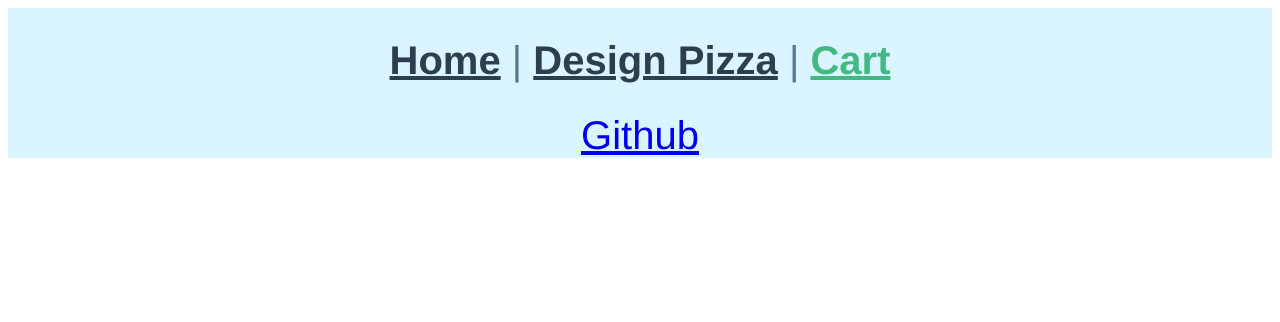
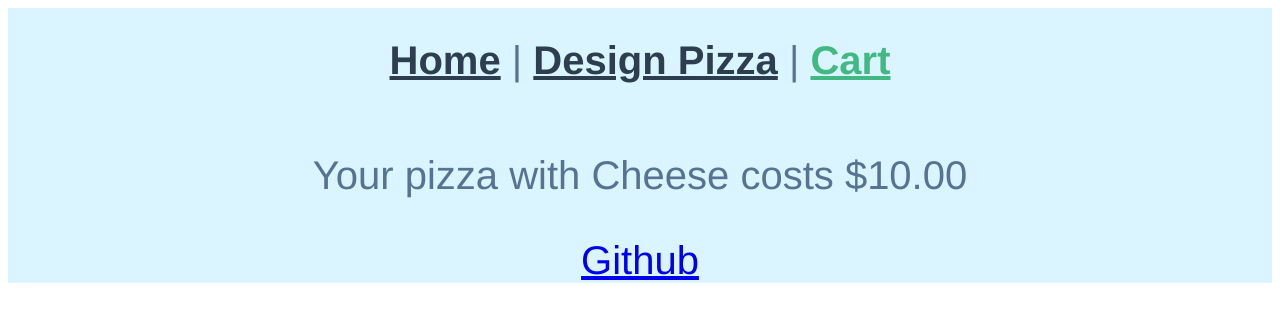
Before and after one commit to Gameslinger/pizzaLab, a Vue app: page /cart in a window 1280 px wide. Shown: the top 322 px of the page. Built offline with nearby package versions, Linux system fonts and the light colour scheme.

Commit message:
I finally made something that works

```diff
--- a/src/components/CartView.vue
+++ b/src/components/CartView.vue
@@ -1,11 +1,24 @@
 <template>
-<div>
-</div>
+  <div>
+   <p>Your pizza with {{toppingNames}} costs ${{price.toFixed(2)}} </p>
+  </div>
 </template>
 
 <script>
 export default {
 	name: "CartView",
+	computed: {
+	price(){
+          return this.$root.$data.selectedToppings.reduce((prev, current) => {
+		return prev+current.price;
+            },10)
+          },
+	toppingNames(){
+          return this.$root.$data.selectedToppings.reduce((prev,current) => {
+              return prev+ ", " +current.name;
+         },"Cheese")
+	}
+	}
 }
 </script>
 
--- a/src/views/Cart.vue
+++ b/src/views/Cart.vue
@@ -13,7 +13,5 @@ export default {
   components: {
     CartView
   },
-  data(){
-},
 }
 </script>
```
